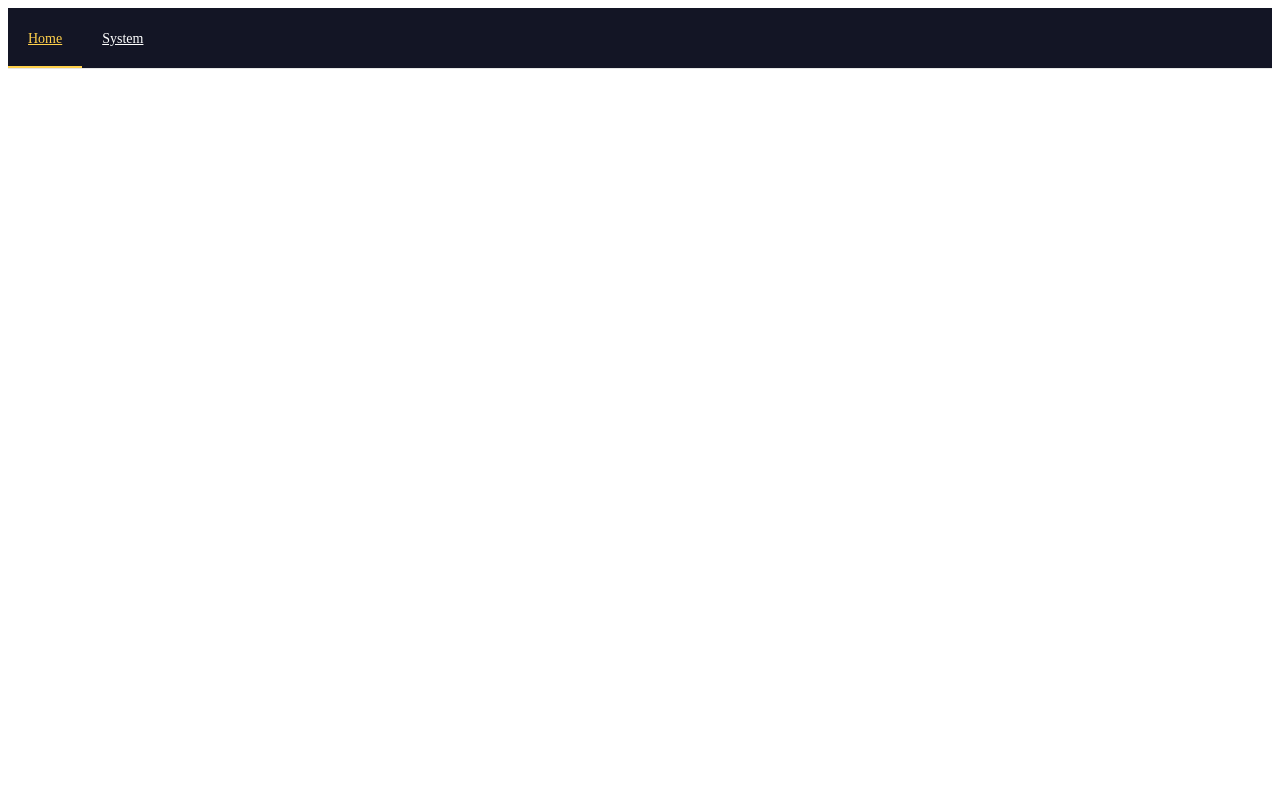
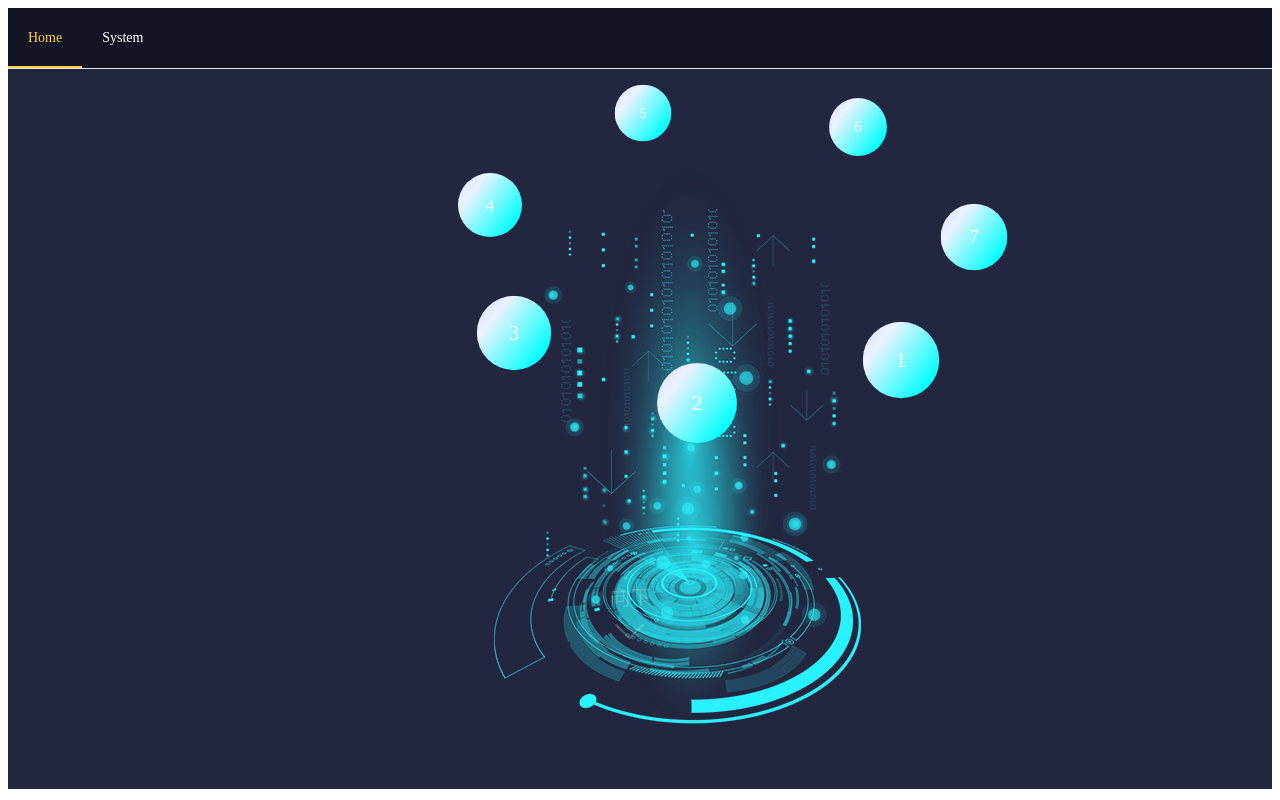
Before and after one commit to zhoujie9527/vue-cli3-test, a Vue app: page /#/Home in a window 1280 px wide. Built offline with nearby package versions, Linux system fonts and the light colour scheme.

Commit message:
style: CSS轨道旋转

```diff
--- a/src/App.vue
+++ b/src/App.vue
@@ -2,16 +2,19 @@
     <div id="app">
         <el-menu
           :default-active="activeIndex"
+          @select="handleSelect"
           class="el-menu-demo"
           mode="horizontal"
           background-color="#131525"
           text-color="#fff"
           active-text-color="#ffd04b">
-        <el-menu-item index="1">
-          <router-link to="/">Home</router-link>
+        <el-menu-item index="Home">
+          <!-- <router-link to="/">Home</router-link> -->
+          Home
         </el-menu-item>
-        <el-menu-item index="2">
-          <router-link to="/System">System</router-link>
+        <el-menu-item index="System">
+          <!-- <router-link to="/System">System</router-link> -->
+          System
         </el-menu-item>
         </el-menu>
       <router-view/>
@@ -31,13 +34,13 @@
   export default {
     data() {
       return {
-        activeIndex: '1',
+        activeIndex: 'Home',
       };
     },
     methods: {
-      // handleSelect(key, keyPath) {
-      //   console.log(key, keyPath);
-      // }
+      handleSelect(key) {
+        this.$router.push(`./${key}`);
+      }
     }
   }
 </script>
--- a/src/router/index.js
+++ b/src/router/index.js
@@ -6,7 +6,7 @@ Vue.use(VueRouter)
 
 const routes = [
   {
-    path: '/',
+    path: '/Home',
     name: 'Home',
     component: Home
   },
--- a/src/views/Home.vue
+++ b/src/views/Home.vue
@@ -2,7 +2,7 @@
 <template>
   <div class="Home">
     <div class="bubCircle">
-    <div class="bubble" style="left: 84px; top:160px;">
+    <!-- <div class="bubble" style="left: 84px; top:160px;">
       <div class="info">A</div>
     </div>
      <div class="bubble" style="left: 511px; top: 84px;">
@@ -10,8 +10,15 @@
     </div>
      <div class="bubble" style="left: 282px; top: 120px;">
       <div class="info">C</div>
+    </div> -->
     </div>
-    </div>
+    <div class="ball ball1">1</div>
+    <div class="ball ball2">2</div>
+    <div class="ball ball3">3</div>
+    <div class="ball ball4">4</div>
+    <div class="ball ball5">5</div>
+    <div class="ball ball6">6</div>
+    <div class="ball ball7">7</div>
     <div class="botImg" />
     <div id="tonext" @click="nextPage" class="goDown">
       <div style="font-size: 21px">向下</div>
@@ -53,6 +60,7 @@ export default {
   color:darkseagreen;
   border-radius: 50%;
   background: linear-gradient(-53deg, aqua 0, aqua 15%,#ebf2ff 75%,#d4e0ff 100%);
+  transform: rotateX(20deg);
 }
 .botImg {
   position: fixed;
@@ -78,25 +86,87 @@ export default {
 .el-icon-arrow-down {
   font-size: 40px;
 }
+
+/* 循环旋转 */
 .bubCircle {
   position: fixed;
   width: 35%;
   height: 50vh;
   margin-left: 31%;
-  /* animation: xuanzhuan 5s linear infinite; */
-  transform-origin: center center;
-  transform-style: preserve-3d;
-  transform: translate3d(0, 0, 0);
+	border-radius: 50%;
 }
+ /* 3D元素距视图的距离（perspective）也可实现近大远小的效果 */
+.ball {
+	width: 80px;
+	height: 80px;
+  margin-left: 34%;
+  margin-top: 5%;
+	text-align: center;
+  background: linear-gradient(-53deg, aqua 0, aqua 15%,#ebf2ff 75%,#d4e0ff 100%);
+	border-radius: 50%;
+	position: absolute;
+  color:#fff;
+  font-size:22px;
+  display:flex;
+  align-items:center;
+  justify-content:center;
+  z-index: 999;
+}
+/* 7个圆,x和y轴动画加起来是20s , 20/7 约等于 2.857 每个球y轴 从0递减2.857,x轴与y差10/2s */
+ .ball1 {
+    animation: animX 10s cubic-bezier(0.36, 0, 0.64, 1) -5s infinite alternate,
+    animY 10s cubic-bezier(0.36, 0, 0.64, 1) 0s infinite alternate,
+    scale 20s cubic-bezier(0.36, 0, 0.64, 1) 0s infinite alternate;
 
-@keyframes xuanzhuan {
-  from {
-    transform: rotateY(0deg);
   }
-  to {
-    transform: rotateY(360deg);
-    transition: all 5s;
+
+  .ball2 {
+    animation: animX 10s cubic-bezier(0.36, 0, 0.64, 1) -7.857s infinite alternate,
+    animY 10s cubic-bezier(0.36, 0, 0.64, 1) -2.857s infinite alternate,
+    scale 20s cubic-bezier(0.36, 0, 0.64, 1) -2.857s infinite alternate;
   }
+
+  .ball3 {
+    animation: animX 10s cubic-bezier(0.36, 0, 0.64, 1) -10.714s infinite alternate,
+    animY 10s cubic-bezier(0.36, 0, 0.64, 1) -5.714s infinite alternate,
+    scale 20s cubic-bezier(0.36, 0, 0.64, 1) -5.714s infinite alternate;
+  }
+
+  .ball4 {
+    animation: animX 10s cubic-bezier(0.36, 0, 0.64, 1) -13.571s infinite alternate,
+    animY 10s cubic-bezier(0.36, 0, 0.64, 1) -8.571s infinite alternate,
+    scale 20s cubic-bezier(0.36, 0, 0.64, 1) -8.571s infinite alternate;
+  }
+
+  .ball5 {
+    animation: animX 10s cubic-bezier(0.36, 0, 0.64, 1) -16.428s infinite alternate,
+    animY 10s cubic-bezier(0.36, 0, 0.64, 1) -11.428s infinite alternate,
+    scale 20s cubic-bezier(0.36, 0, 0.64, 1) -11.428s infinite alternate;
+  }
+
+  .ball6 {
+    animation: animX 10s cubic-bezier(0.36, 0, 0.64, 1) -19.285s infinite alternate,
+    animY 10s cubic-bezier(0.36, 0, 0.64, 1) -14.285s infinite alternate,
+    scale 20s cubic-bezier(0.36, 0, 0.64, 1) -14.285s infinite alternate;
+  }
+
+  .ball7 {
+    animation: animX 10s cubic-bezier(0.36, 0, 0.64, 1) -22.142s infinite alternate,
+    animY 10s cubic-bezier(0.36, 0, 0.64, 1) -17.142s infinite alternate,
+    scale 20s cubic-bezier(0.36, 0, 0.64, 1) -17.142s infinite alternate;
+  }
+@keyframes animX{
+  0% {left: 0px;}
+  100% {left: 500px;}
+}
+@keyframes animY{
+  0% {top: 0px;}
+  100% {top: 300px;}
+}
+ @keyframes scale {
+   0% {transform: scale(0.7);}
+   50% {transform: scale(1);}
+   100% {transform: scale(0.7);}
 }
 
 @keyframes breath {
```
